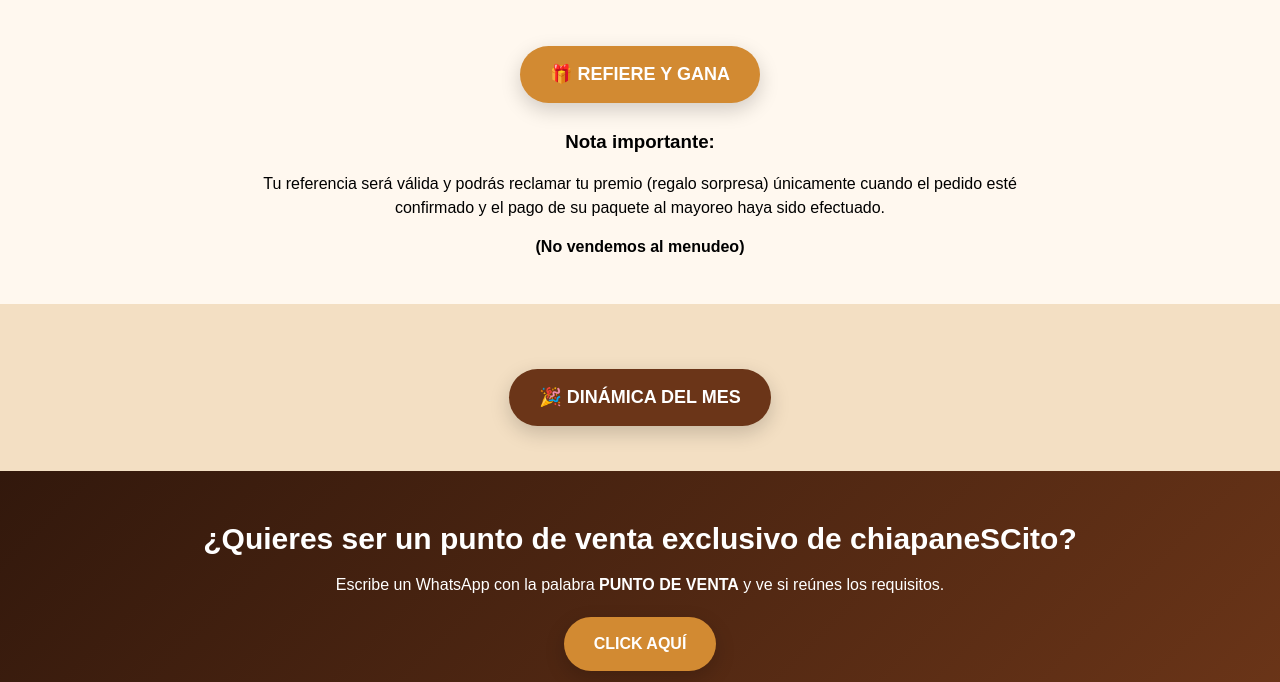
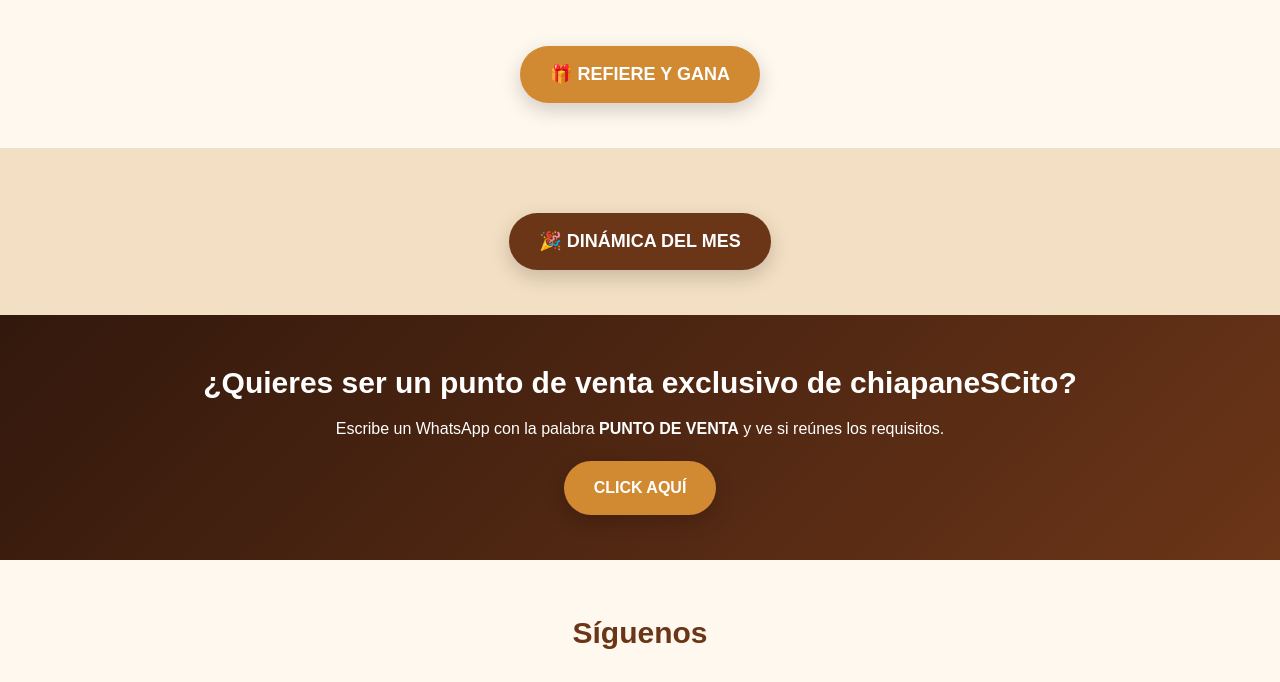
Before and after one commit to chiapanescito/chiapaneSCito-, a plain HTML site: page index.html in a window 1280 px wide. Shown: the part 4700-5382 px from the top of the page. Drawn offline with Linux system fonts and the light colour scheme.

Commit message:
index.html

```diff
--- a/index.html
+++ b/index.html
@@ -1054,25 +1054,6 @@
         🎁 REFIERE Y GANA
     </a>
 
-
-    <div class="nota-refiere">
-
-        <h3>
-            Nota importante:
-        </h3>
-
-        <p>
-            Tu referencia será válida y podrás reclamar tu premio
-            (regalo sorpresa) únicamente cuando el pedido esté confirmado
-            y el pago de su paquete al mayoreo haya sido efectuado.
-        </p>
-
-        <p class="menudeo">
-            (No vendemos al menudeo)
-        </p>
-
-    </div>
-
 </section>
 
 
```
